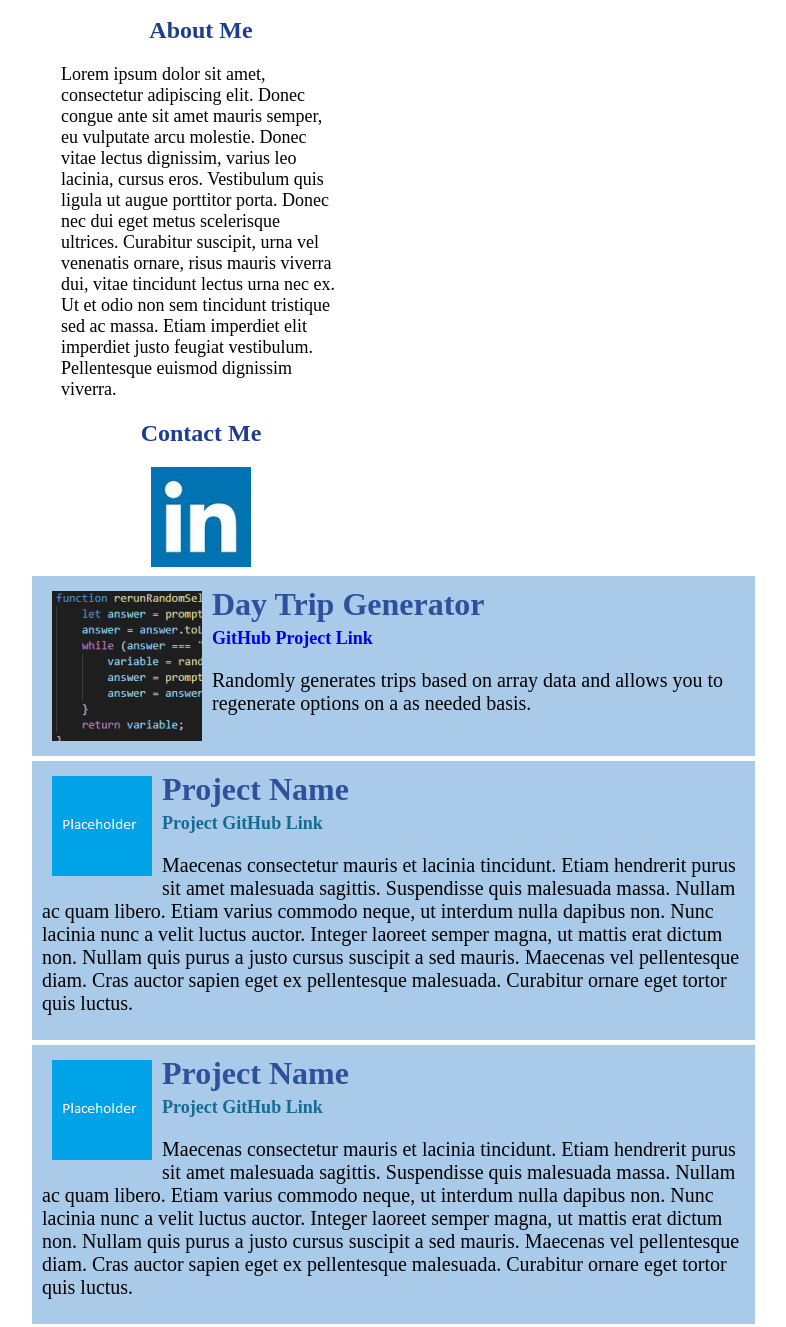
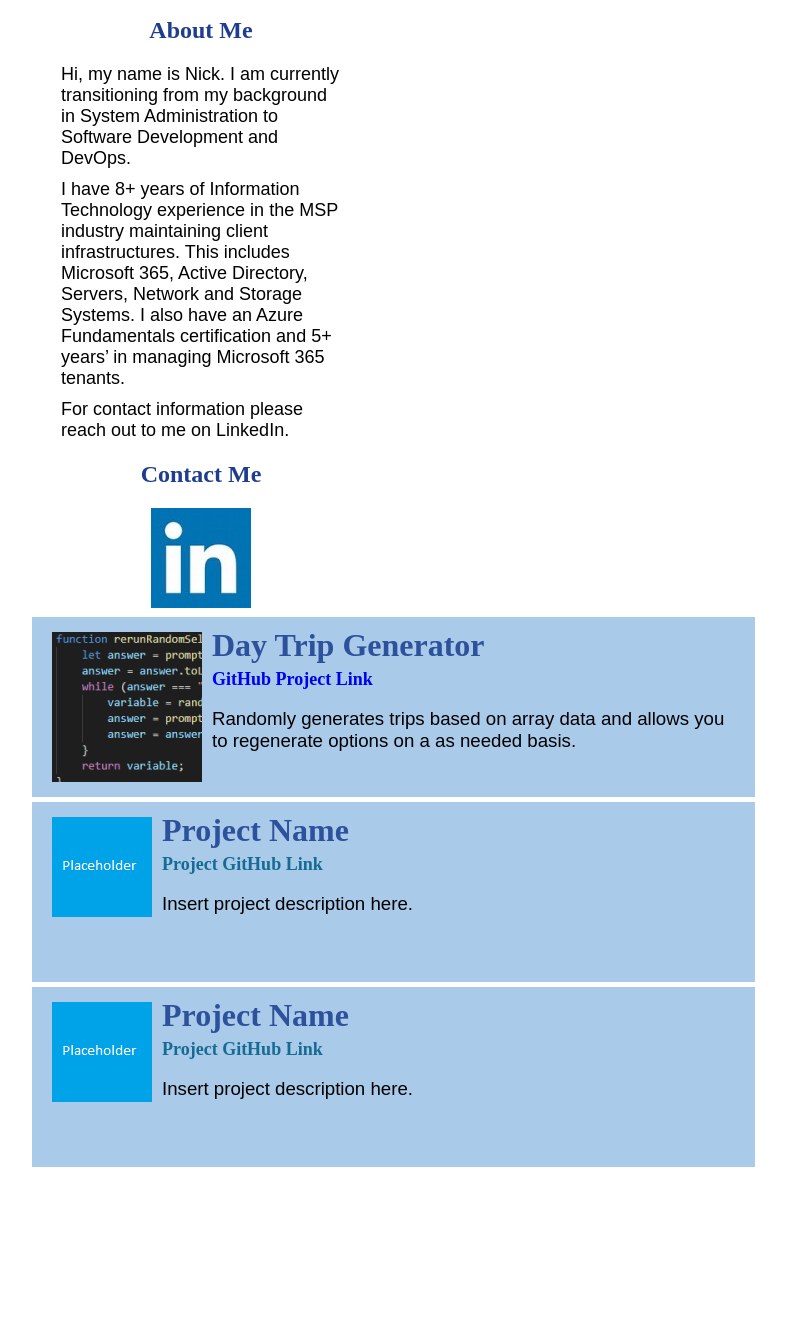
Before and after one commit to nmar30/nmar30.github.io, a plain HTML site: page index.html in a window 1280 px wide. Shown: the part 333-1660 px from the top of the page, without its empty margins (237-1023 px from the left). After the commit the page ends 1505 px from the top, so only its background shows below. Drawn offline with Linux system fonts and the light colour scheme.

Commit message:
Added content and minor bug fixes

```diff
--- a/index.html
+++ b/index.html
@@ -13,11 +13,13 @@
     <div id="about">
         <img src="images/headshot.png" alt="Headshot" class="headshot">
         <h2>About Me</h1>
-        <p>Lorem ipsum dolor sit amet, consectetur adipiscing elit. Donec congue ante sit amet mauris semper, eu vulputate arcu molestie. Donec vitae lectus dignissim, varius leo lacinia, cursus eros. Vestibulum quis ligula ut augue porttitor porta. Donec nec dui eget metus scelerisque ultrices. Curabitur suscipit, urna vel venenatis ornare, risus mauris viverra dui, vitae tincidunt lectus urna nec ex. Ut et odio non sem tincidunt tristique sed ac massa. Etiam imperdiet elit imperdiet justo feugiat vestibulum. Pellentesque euismod dignissim viverra.</p>
-        <div id="contact">
-        <h2>Contact Me</h2>
-        <a href="https://www.linkedin.com/in/nmarcisso/" target="_blank"><img src="images/linkedin.jfif" alt="LinkedIn"></a>
-    </div>
+        <p>Hi, my name is Nick. I am currently transitioning from my background in System Administration to Software Development and DevOps.</p>
+        <p>I have 8+ years of Information Technology experience in the MSP industry maintaining client infrastructures. This includes Microsoft 365, Active Directory, Servers, Network and Storage Systems. I also have an Azure Fundamentals certification and 5+ years’ in managing Microsoft 365 tenants.</p>
+        <p>For contact information please reach out to me on LinkedIn.</p>
+            <div id="contact">
+            <h2>Contact Me</h2>
+            <a href="https://www.linkedin.com/in/nmarcisso/" target="_blank"><img src="images/linkedin.jfif" alt="LinkedIn"></a>
+            </div>
     </div>
     <div id="projects">
         <div class="projectinfo">
@@ -30,13 +32,13 @@
             <img src="images/placeholder.png" alt="Project Image">
             <h1>Project Name</h1>
             <span class="projectlink">Project GitHub Link</span>
-            <p>Maecenas consectetur mauris et lacinia tincidunt. Etiam hendrerit purus sit amet malesuada sagittis. Suspendisse quis malesuada massa. Nullam ac quam libero. Etiam varius commodo neque, ut interdum nulla dapibus non. Nunc lacinia nunc a velit luctus auctor. Integer laoreet semper magna, ut mattis erat dictum non. Nullam quis purus a justo cursus suscipit a sed mauris. Maecenas vel pellentesque diam. Cras auctor sapien eget ex pellentesque malesuada. Curabitur ornare eget tortor quis luctus.</p>
+            <p>Insert project description here.</p>
         </div>
         <div class="projectinfo">
             <img src="images/placeholder.png" alt="Project Image">
             <h1>Project Name</h1>
             <span class="projectlink">Project GitHub Link</span>
-            <p>Maecenas consectetur mauris et lacinia tincidunt. Etiam hendrerit purus sit amet malesuada sagittis. Suspendisse quis malesuada massa. Nullam ac quam libero. Etiam varius commodo neque, ut interdum nulla dapibus non. Nunc lacinia nunc a velit luctus auctor. Integer laoreet semper magna, ut mattis erat dictum non. Nullam quis purus a justo cursus suscipit a sed mauris. Maecenas vel pellentesque diam. Cras auctor sapien eget ex pellentesque malesuada. Curabitur ornare eget tortor quis luctus.</p>
+            <p>Insert project description here.</p>
         </div>
     </div>
 </div>
--- a/style.css
+++ b/style.css
@@ -57,6 +57,7 @@ body {
 #about p {
     margin: 10px;
     font-size: 18px;
+    font-family:sans-serif;
 }
 
 .projectinfo {
@@ -79,7 +80,8 @@ body {
 }
 
 .projectinfo p {
-    font-size: 20px;
+    font-size: 14pt;
+    font-family:sans-serif;
 }
 
 .projectinfo img {
@@ -99,7 +101,7 @@ a:link { text-decoration: none;}
 a:visited { text-decoration: none; color: currentColor;}
 
 
-a:hover { text-decoration: none; color: rgb(25, 49, 129);}
+a:hover { text-decoration: none;}
 
 
 a:active { text-decoration: none;}
```
